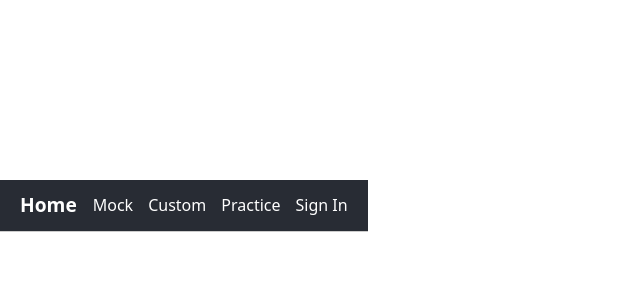
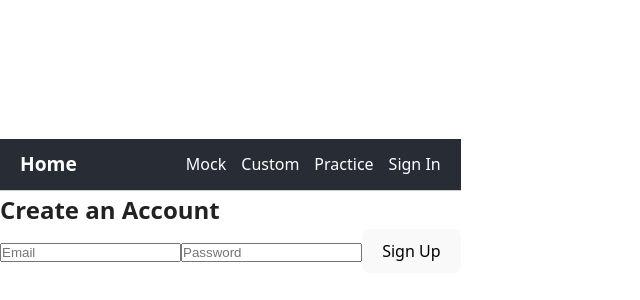
Before and after one commit to damani-g/csec-math-p1-app, a React (Vite) app: page /signup in a window 1280 px wide. Shown: the part 194-494 px from the top of the page, without its empty margins (0-640 px from the left). Built offline with nearby package versions, Linux system fonts and the light colour scheme; no server answers.

Commit message:
Add sign up page and routes

```diff
--- a/src/App.jsx
+++ b/src/App.jsx
@@ -6,6 +6,7 @@ import SelectPaper from "./pages/SelectPaper";
 import Custom from "./pages/Custom";
 import Review from "./pages/Review";
 import Login from "./pages/Login";
+import SignUp from "./pages/Signup";
 import './App.css';
 import { useEffect } from "react";
 import { initGA, logPageView } from "./ga";
@@ -27,6 +28,7 @@ function App() {
         <Route path="/custom" element={<Custom />} />
         <Route path="/review" element={<Review />} />
         <Route path="/login" element={<Login />} />
+        <Route path="/signup" element={<SignUp />} />
       </Routes>
     </Router>
   );
--- a/src/pages/Login.jsx
+++ b/src/pages/Login.jsx
@@ -55,6 +55,8 @@ export default function Login() {
         <button type="submit">Login</button>
       </form>
 
+      <p>Don't have an account? <Link to="/signup">Sign up here</Link></p>
+
       {error && <p className="error-message">{error}</p>}
     </div>
   );
--- /dev/null
+++ b/src/pages/Signup.jsx
@@ -0,0 +1,45 @@
+import { useState } from "react";
+import { createUserWithEmailAndPassword } from "firebase/auth";
+import { auth } from "../firebase";
+import { useNavigate } from "react-router-dom";
+
+export default function SignUp() {
+  const [email, setEmail] = useState("");
+  const [password, setPassword] = useState("");
+  const [error, setError] = useState("");
+  const navigate = useNavigate();
+
+  const handleSignUp = async (e) => {
+    e.preventDefault();
+    try {
+      await createUserWithEmailAndPassword(auth, email, password);
+      navigate("/");
+    } catch (err) {
+      setError("Sign up failed. " + err.message);
+    }
+  };
+
+  return (
+    <div className="signup-container">
+      <h2>Create an Account</h2>
+      <form onSubmit={handleSignUp}>
+        <input
+          type="email"
+          placeholder="Email"
+          value={email}
+          onChange={(e) => setEmail(e.target.value)}
+          required
+        />
+        <input
+          type="password"
+          placeholder="Password"
+          value={password}
+          onChange={(e) => setPassword(e.target.value)}
+          required
+        />
+        <button type="submit">Sign Up</button>
+      </form>
+      {error && <p className="error-message">{error}</p>}
+    </div>
+  );
+}
```
